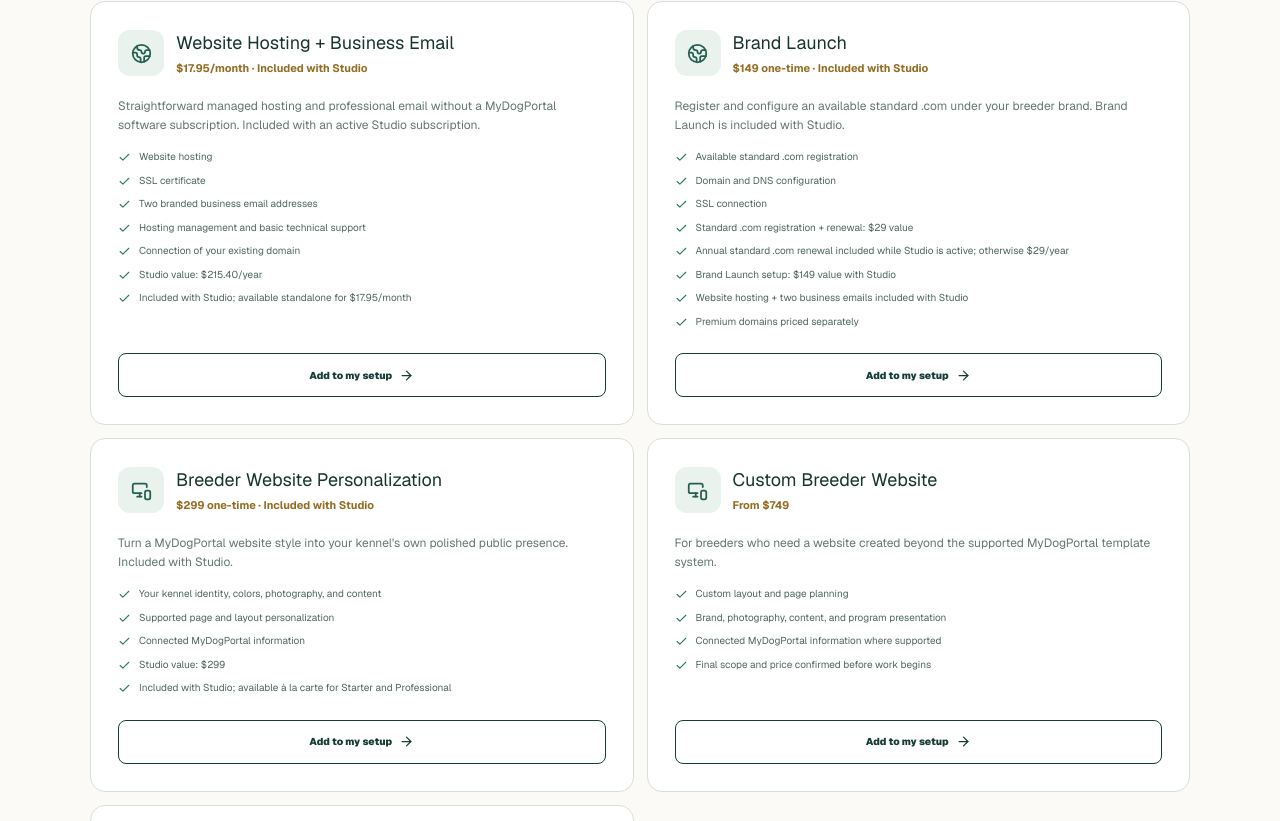
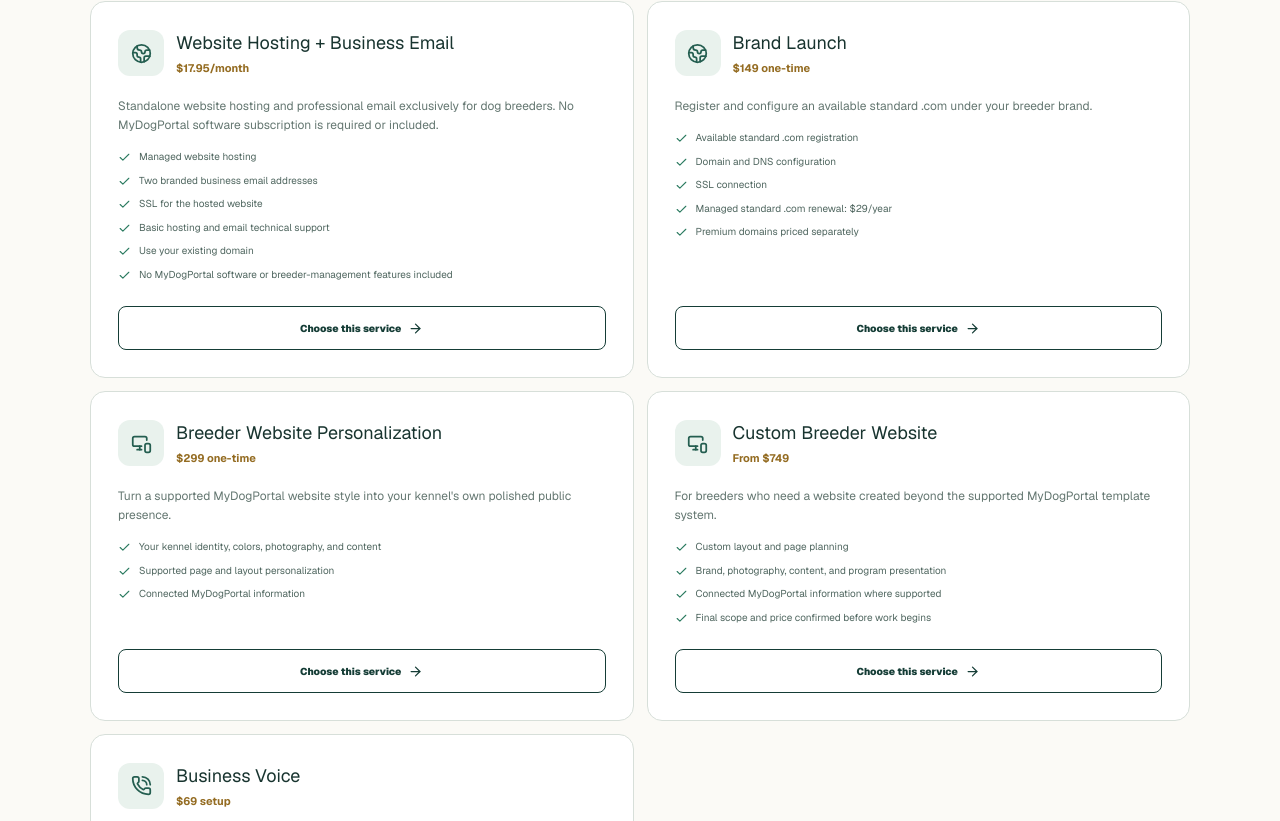
Before and after one commit to rawillia9801/WhiteLabel, a Next.js app: page /marketing in a window 1280 px wide. Shown: the part 6739-7560 px from the top of the page. Built offline with nearby package versions, Linux system fonts and the light colour scheme; no server answers.

Commit message:
Clarify standalone breeder services

```diff
--- a/app/marketing/page.tsx
+++ b/app/marketing/page.tsx
@@ -19,11 +19,11 @@
 ] as const;
 
 const services = [
-  [Globe2, "Website Hosting + Business Email", "$17.95/month · Included with Studio", "Straightforward managed hosting and professional email without a MyDogPortal software subscription. Included with an active Studio subscription.", ["Website hosting", "SSL certificate", "Two branded business email addresses", "Hosting management and basic technical support", "Connection of your existing domain", "Studio value: $215.40/year", "Included with Studio; available standalone for $17.95/month"]],
-  [Globe2, "Brand Launch", "$149 one-time · Included with Studio", "Register and configure an available standard .com under your breeder brand. Brand Launch is included with Studio.", ["Available standard .com registration", "Domain and DNS configuration", "SSL connection", "Standard .com registration + renewal: $29 value", "Annual standard .com renewal included while Studio is active; otherwise $29/year", "Brand Launch setup: $149 value with Studio", "Website hosting + two business emails included with Studio", "Premium domains priced separately"]],
-  [MonitorSmartphone, "Breeder Website Personalization", "$299 one-time · Included with Studio", "Turn a MyDogPortal website style into your kennel's own polished public presence. Included with Studio.", ["Your kennel identity, colors, photography, and content", "Supported page and layout personalization", "Connected MyDogPortal information", "Studio value: $299", "Included with Studio; available à la carte for Starter and Professional"]],
+  [Globe2, "Website Hosting + Business Email", "$17.95/month", "Standalone website hosting and professional email exclusively for dog breeders. No MyDogPortal software subscription is required or included.", ["Managed website hosting", "Two branded business email addresses", "SSL for the hosted website", "Basic hosting and email technical support", "Use your existing domain", "No MyDogPortal software or breeder-management features included"]],
+  [Globe2, "Brand Launch", "$149 one-time", "Register and configure an available standard .com under your breeder brand.", ["Available standard .com registration", "Domain and DNS configuration", "SSL connection", "Managed standard .com renewal: $29/year", "Premium domains priced separately"]],
+  [MonitorSmartphone, "Breeder Website Personalization", "$299 one-time", "Turn a supported MyDogPortal website style into your kennel's own polished public presence.", ["Your kennel identity, colors, photography, and content", "Supported page and layout personalization", "Connected MyDogPortal information"]],
   [MonitorSmartphone, "Custom Breeder Website", "From $749", "For breeders who need a website created beyond the supported MyDogPortal template system.", ["Custom layout and page planning", "Brand, photography, content, and program presentation", "Connected MyDogPortal information where supported", "Final scope and price confirmed before work begins"]],
-  [PhoneCall, "Business Voice", "$69 setup · Included with Studio", "A professionally configured local business voice line with your greeting and breeder information. Voice setup and the local number are included with Studio.", ["Local number: $8.99/month or $99/year outside Studio", "Incoming calls: $0.03/minute", "Outgoing calls: $0.04/minute", "Custom IVR/menu, business hours, voicemail, and routing", "Studio first-year phone system + number value: $176.88", "Phone System Credits: $240/year value with Studio", "Live examples: Willow Creek (276) 250-9512 · Cedar & Creek (276) 276-2757"]],
+  [PhoneCall, "Business Voice", "$69 setup", "A professionally configured local business voice line with your greeting and breeder information.", ["Local number: $8.99/month or $99/year", "Incoming calls: $0.03/minute", "Outgoing calls: $0.04/minute", "Custom IVR/menu, business hours, voicemail, and routing", "Live examples: Willow Creek (276) 250-9512 · Cedar & Creek (276) 276-2757"]],
 ] as const;
 
 const workflow = [
@@ -101,7 +101,7 @@
       <div className="marketing-connected-window"><header><span><PawPrint size={16}/></span><div><b>YourKennel.com</b><small>Connected breeder website</small></div><i>STUDIO</i></header><div className="marketing-connected-hero"><small>PLANNED LITTER · FALL 2026</small><h3>Raised with purpose.<br/>Matched with care.</h3><p>Public content stays on-brand while the operational record stays protected.</p></div><div className="marketing-connected-data"><span><b>4</b> parent dogs</span><span><b>2</b> planned litters</span><span><b>1</b> connected application</span></div><footer><span>Website</span><ArrowRight size={14}/><span>Application</span><ArrowRight size={14}/><span>Puppy Portal</span></footer></div>
     </section>
     <section className="marketing-section marketing-pricing" id="pricing"><header><span className="marketing-kicker">SIMPLE PRICING · MONTHLY OR ANNUAL</span><h2>Choose how you want to run your program.</h2><p>Every plan starts with a 14-day platform trial. Annual pricing gives you two months free. Studio includes the complete breeder brand launch: website personalization, hosting, two business emails, standard .com registration and renewal, plus Business Voice with $20/month in included voice usage.</p></header><div className="marketing-plans">{plans.map(([name,price,annual,position,note,items])=><article className={name === "Professional" ? "featured" : ""} key={name}>{name === "Professional" && <em>MOST POPULAR</em>}<small className="marketing-plan-position">{position}</small><h3>{name}</h3><p><b>{price}</b><span>/month</span></p><div className="marketing-plan-annual"><b>{annual}/year</b><span>Two months free</span></div><small>{note}</small><ul>{items.map(item=><li key={item}><Check size={14}/>{item}</li>)}</ul><Link href="/signup">Start free trial <ArrowRight size={15}/></Link></article>)}</div><p className="marketing-pricing-note">Monthly PayPal checkout remains available today. Annual billing is confirmed at setup so the correct annual subscription can be issued through PayPal.</p></section>
-    <section className="marketing-section marketing-services" id="services"><header><span className="marketing-kicker">À LA CARTE FOR STARTER + PROFESSIONAL</span><h2>Add the business infrastructure your kennel needs.</h2><p>Starter and Professional can add these services individually. Studio includes hosting, two business emails, Brand Launch, supported website personalization, and Business Voice as part of the $99 plan.</p></header><div className="marketing-service-grid">{services.map(([Icon,name,price,text,items])=><article key={name}><header><span><Icon size={21}/></span><div><h3>{name}</h3><strong>{price}</strong></div></header><p>{text}</p><ul>{items.map(item=><li key={item}><Check size={13}/>{item}</li>)}</ul><Link href="/signup">Add to my setup <ArrowRight size={15}/></Link></article>)}</div><aside><ShieldCheck size={18}/><p><b>Over $1,100 in first-year included services.</b> Studio includes $869.28 in brand, website, domain, hosting/email, and phone-system value plus $240/year in Phone System Credits—a $1,109.28 first-year services value before counting the MyDogPortal software itself. Usage above the included amount, premium domains, and ground-up custom websites are billed separately.</p></aside></section>
+    <section className="marketing-section marketing-services" id="services"><header><span className="marketing-kicker">OPTIONAL SERVICES FOR DOG BREEDERS</span><h2>Choose only the services you need.</h2><p>These are separate à-la-carte services for dog breeders. Each card below shows the standalone service and its actual price.</p></header><div className="marketing-service-grid">{services.map(([Icon,name,price,text,items])=><article key={name}><header><span><Icon size={21}/></span><div><h3>{name}</h3><strong>{price}</strong></div></header><p>{text}</p><ul>{items.map(item=><li key={item}><Check size={13}/>{item}</li>)}</ul><Link href="/signup">Choose this service <ArrowRight size={15}/></Link></article>)}</div><aside><ShieldCheck size={18}/><p><b>Studio package value: over $1,100 in first-year included services.</b> Studio combines $869.28 in brand, website, domain, hosting/email, and phone-system value plus $240/year in Phone System Credits—a $1,109.28 first-year services value before counting the MyDogPortal software itself. Usage above the included amount, premium domains, and ground-up custom websites are billed separately.</p></aside></section>
     <section className="marketing-section marketing-examples" id="examples">
       <header><span className="marketing-kicker">LIVE WEBSITE + BUSINESS VOICE EXAMPLES</span><h2>See what your breeder brand could look and sound like.</h2><p>These two demonstrations intentionally use different breeds, visual styles, voices, and phone menus. Your breed, dogs, photography, policies, applications, phone experience, and Puppy Portal replace the demonstration content.</p></header>
       <div className="marketing-example-grid">
```
